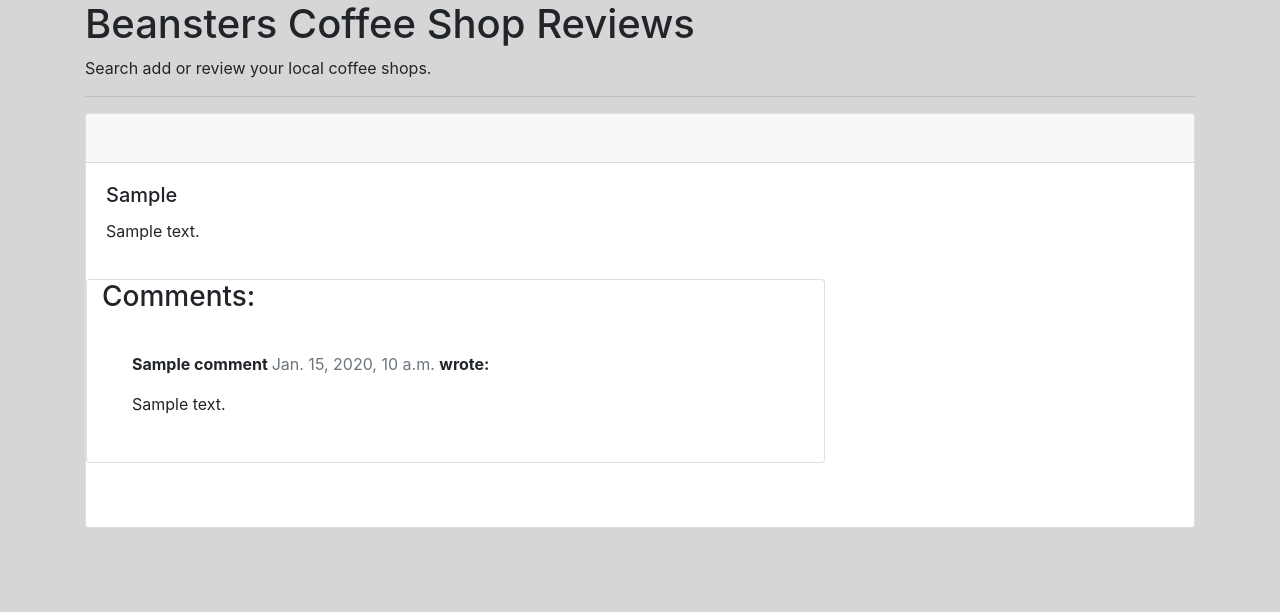
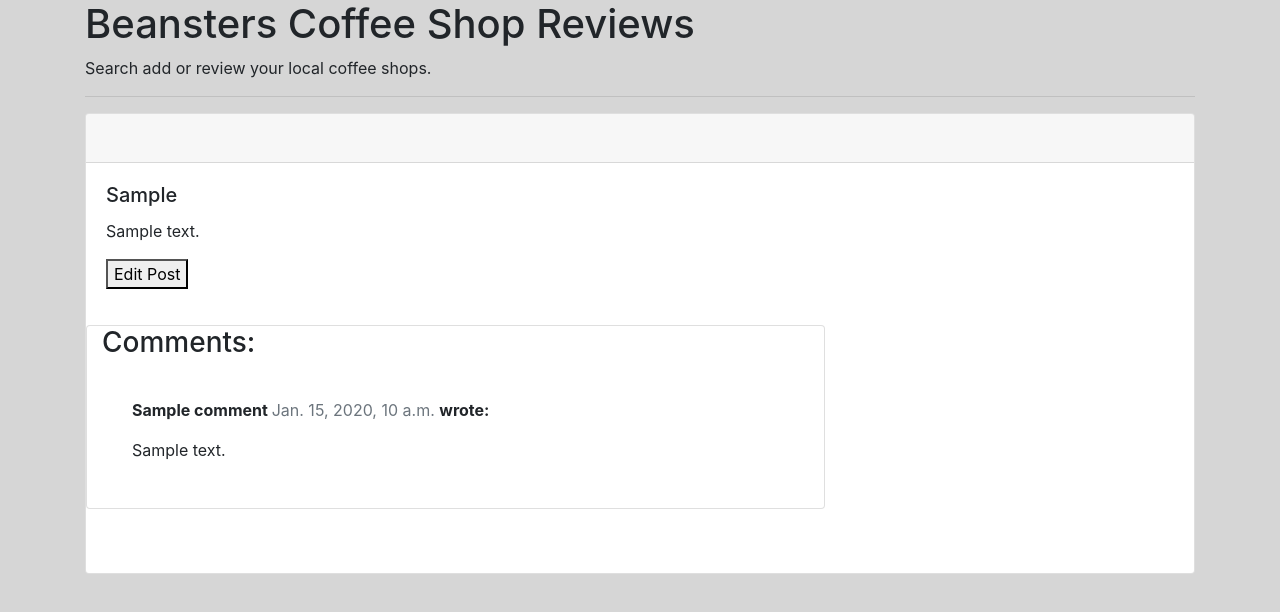
Before and after one commit to tomkelly111/Beansters, a Django app: a page that uses templates/post_detail.html in a window 1280 px wide. Shown: the part 56-668 px from the top of the page. Run offline with Django 3.2, Linux system fonts and the light colour scheme; tables that the repository leaves empty hold one stand-in row (values such as "Sample post"); some libraries are stand-ins or nearby versions.

Commit message:
add basic outline of edit post view, url & html

```diff
--- a/coffeeposts/urls.py
+++ b/coffeeposts/urls.py
@@ -7,4 +7,6 @@ urlpatterns = [
     path('post/<str:shop>/', PostDetail.as_view(), name='post_detail'),
     path('create-coffee-shop-post/', views.create_coffee_shop_post, name='create_coffee_shop_post'),
     path('post-approval/', views.post_approval_view, name='post_approval'),
+    path('edit-post/', views.edit_post_view, name="edit_post")
+
 ]
--- a/coffeeposts/views.py
+++ b/coffeeposts/views.py
@@ -58,6 +58,9 @@ class PostDetail(View):
 def post_approval_view(request):
     return render(request, 'post_approval.html')
 
+def edit_post_view(request):
+    return render(request, 'edit_post.html')
+
 def create_coffee_shop_post(request):
     if request.method == 'POST':
         form = PostForm(request.POST, request.FILES)
@@ -71,3 +74,6 @@ def create_coffee_shop_post(request):
         form = PostForm()
 
     return render(request, 'new_post.html', {'form': form})
+
+def edit_post(request, post_id):
+    return render(request, 'edit_post.html')
--- a/templates/post_detail.html
+++ b/templates/post_detail.html
@@ -15,6 +15,11 @@
     <div class="card-body">
       <h5 class="card-title">{{ post.shop }}</h5>
       <p class="card-text">{{ post.description }}</p>
+      <div>
+        <a href="{% url 'edit_post' %}">
+          <button>Edit Post </button>
+        </a>
+      </div>
     </div>
     <div class="col-md-8 card mb-4  mt-3 ">
       <h3>Comments:</h3>
```
Also changed, not shown: templates/edit_post.html (added, +19 -0 lines).
